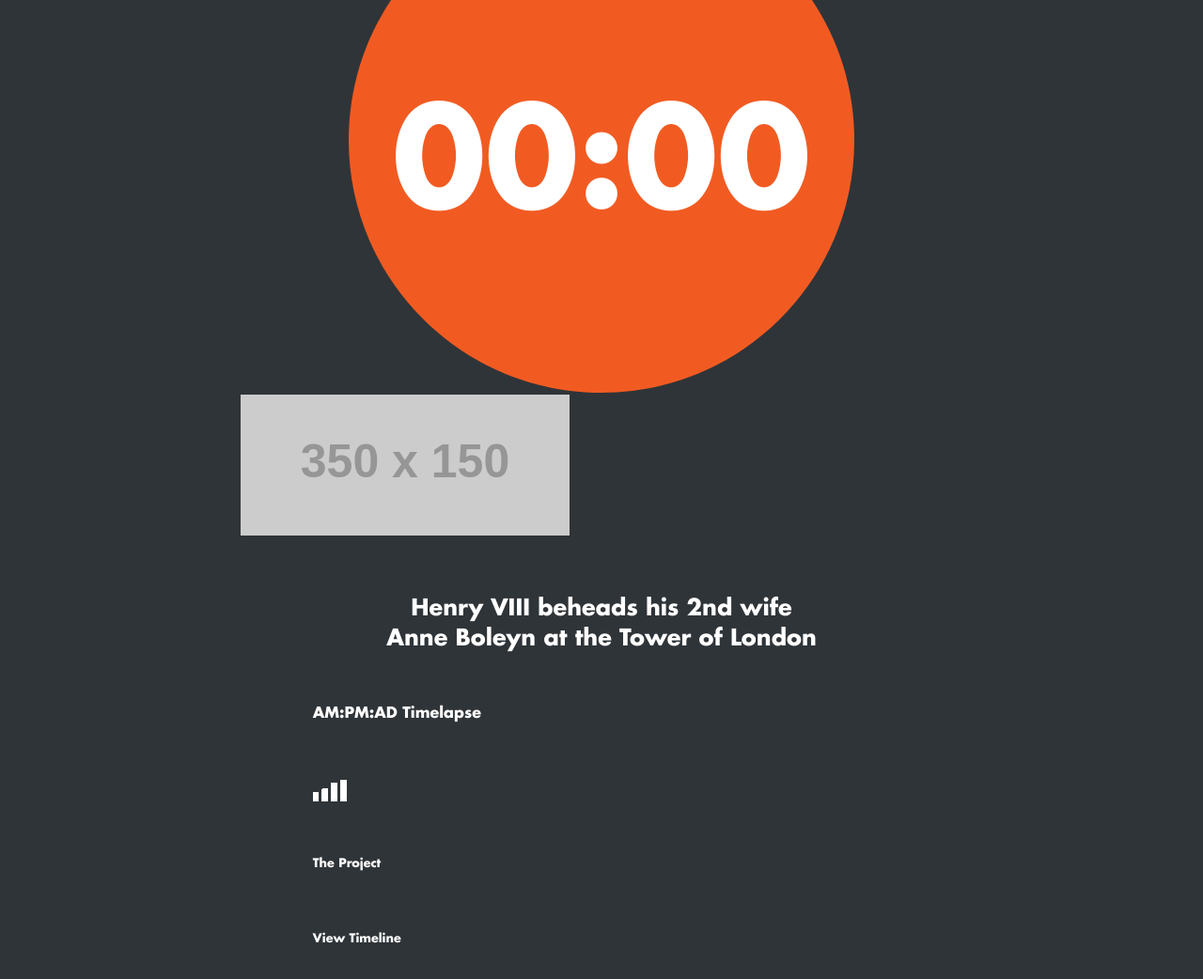
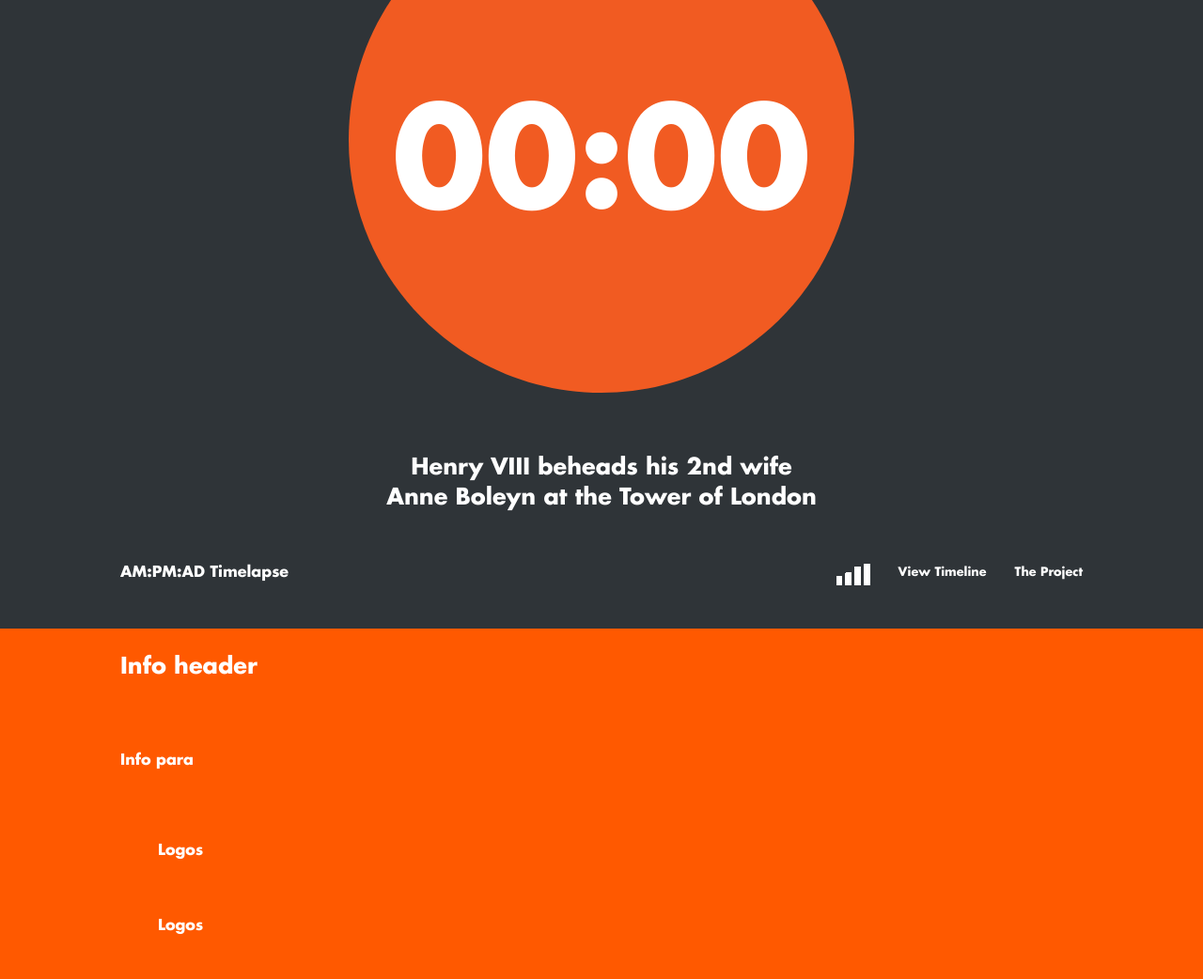
Before and after one commit to collingo/hackthebarbican, a website: page www/index.html in a window 1280 px wide. Shown: the top 1042 px of the page at 94% size. Drawn offline with Linux system fonts and the light colour scheme; placeholder pictures from the web are drawn by us.

Commit message:
styled footer

```diff
--- a/www/css/main.css
+++ b/www/css/main.css
@@ -57,8 +57,7 @@ a:visited {
 }
 
 a:hover {
-    color: #ffffff;
-    text-decoration: none;
+    color: #5e6469;
 }
 
 
@@ -281,7 +280,7 @@ time {
 }
 
 .footer {
-     width:80%;
+     width:90%;
     margin-left: auto ;
   margin-right: auto ;
 
@@ -295,7 +294,26 @@ time {
 .cta_collection {
    list-style: none;
 padding: 0px;
+text-align: center;
+
 }
+
+.cta_collection li {
+  display: inline-block;
+}
+
+.cta_collection .branding {
+  display: block;
+  border-bottom: 1px solid #4d4d4d;
+}
+
+.cta_collection .sub_pages,
+.cta_collection .soundPlaying {
+  padding: 0 10px 0 10px;
+}
+
+
+
 
 .section {
     margin-left: auto ;
@@ -385,12 +403,36 @@ time {
 
 
 
+.cta_collection {
+   list-style: none;
+padding: 0px;
+
+}
+
+.cta_collection li {
+  float: right;
+}
+
+
+
+.cta_collection .branding {
+  float: left;
+  border-bottom: none;
+}
+
+.cta_collection .sub_pages,
+.cta_collection .soundPlaying {
+  padding: 0 0 0 30px;
+}
+
+
+
+
 .section {
     margin-left: auto ;
   margin-right: auto ;
-
+  background-color: #ff5900;
 }
-
 
 .sectionContent {
   width:80%;
--- a/www/index.html
+++ b/www/index.html
@@ -58,33 +58,14 @@ AM:PM:AD Timelapse
             Your browser does not support the <code>audio</code> element.
             <source src="" type="audio/mp3">
         </audio>
-        <img src="http://placehold.it/350x150" class="image_holder" />
+
         <div class="content">
             <p>
                 Henry VIII beheads his 2nd wife Anne Boleyn at the Tower of London
             </p>
         </div>
 
-        <div class="footer">
-            <ul class="cta_collection">
-                <li class="branding">
-                    AM:PM:AD
-                    <span>Timelapse</span>
-                </li>
-                <li class="soundPlaying">
-                    <img src="img/sound/sound_playing.gif" alt="Sound playing"/>
-                </li>
-                <li class="sub_pages">
-                    <a href="somewhere" >The Project</a>
-                </li>
-                   <li class="sub_pages">
-                    <a href="somewhere" >View Timeline</a>
-                </li>
-            </ul>
 
-
-
-        </div>
 
 
 
@@ -93,6 +74,31 @@ AM:PM:AD Timelapse
         <!-- <h1>12:36</h1> -->
 
     </div>
+
+
+
+   <div class="footer">
+                    <ul class="cta_collection clearfix">
+                        <li class="branding">
+                            AM:PM:AD
+                            <span>Timelapse</span>
+                        </li>
+
+                        <li class="sub_pages">
+                            <a href="somewhere" >The Project</a>
+                        </li>
+                           <li class="sub_pages">
+                            <a href="somewhere" >View Timeline</a>
+                        </li>
+                        <li class="soundPlaying">
+                            <img src="img/sound/sound_playing.gif" alt="Sound playing"/>
+                        </li>
+                    </ul>
+
+
+
+        </div>
+
 
      <div class="section">
             <div class="sectionContent">
@@ -118,6 +124,7 @@ AM:PM:AD Timelapse
 
 
 
+
         <script src="js/vendor/zepto.min.js"></script>
         <script src="js/vendor/moment.min.js"></script>
         <script src="js/helper.js"></script>
```
